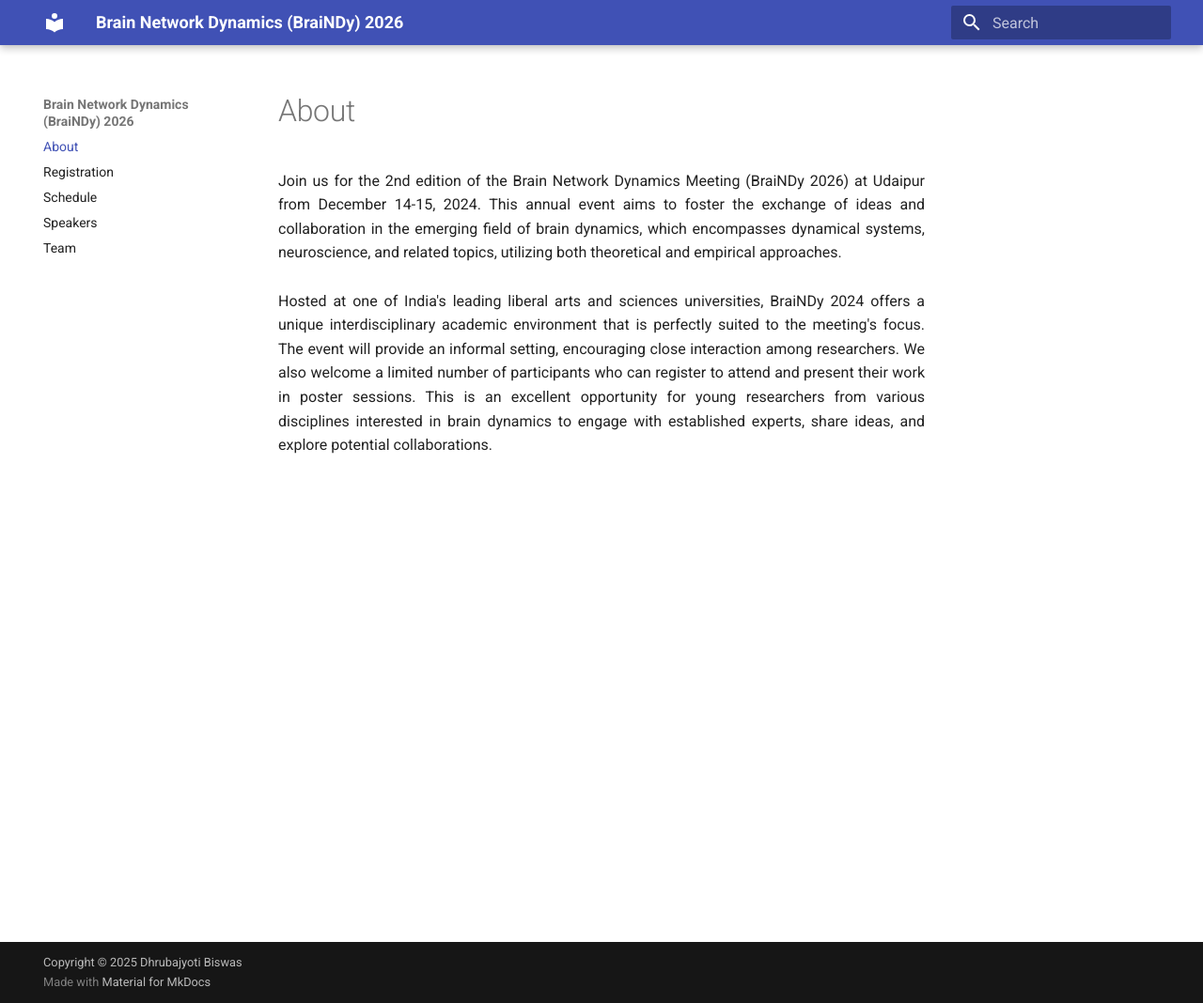
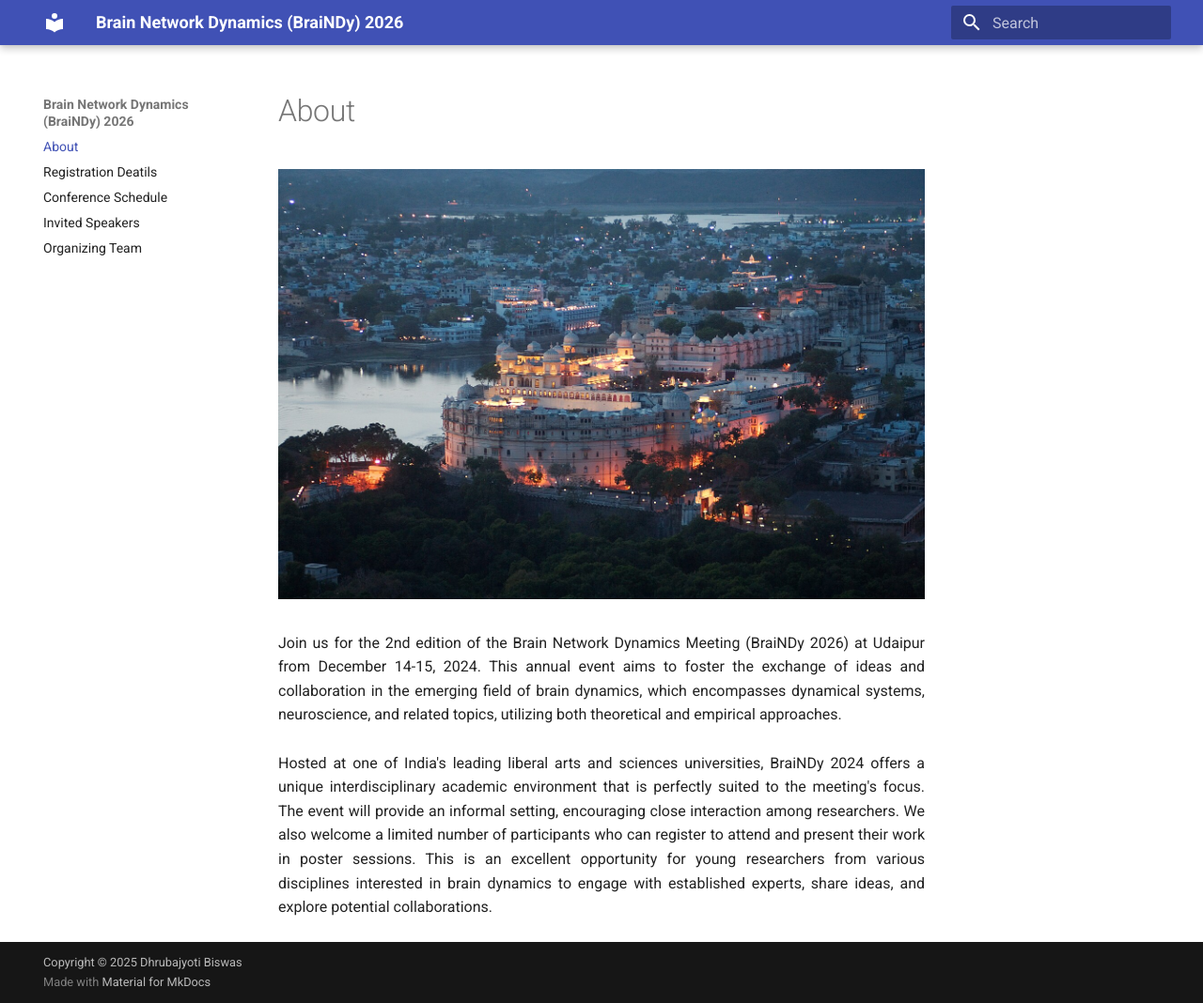
Before and after one commit to BraiNDyMeeting/v2026, an MkDocs documentation site: the page built from docs/index.md, in a window 1280 px wide and 1068 px high. Shown: the whole window at 94% size. Built offline with MkDocs 1.6.1 and Material for MkDocs 9.7.7, drawn with Linux system fonts in a browser that asks for light colours.

Commit message:
Some changes to website

```diff
--- a/docs/index.md
+++ b/docs/index.md
@@ -2,6 +2,7 @@
 
 <p align="justify">
 
+<img src="img/Udaipur.jpg" width=2500><br><br>
 Join us for the 2nd edition of the Brain Network Dynamics Meeting (BraiNDy 2026) at Udaipur from December 14-15, 2024. This annual event aims to foster the exchange of ideas and collaboration in the emerging field of brain dynamics, which encompasses dynamical systems, neuroscience, and related topics, utilizing both theoretical and empirical approaches.<br><br>
 
 
--- a/mkdocs.yml
+++ b/mkdocs.yml
@@ -7,7 +7,7 @@ theme:
 
 nav:
 - About: index.md
-- Registration: registration.md
-- Schedule: schedule.md
-- Speakers: speakers.md
-- Team: Team.md
+- Registration Deatils: registration.md
+- Conference Schedule: schedule.md
+- Invited Speakers: speakers.md
+- Organizing Team: Team.md
```
Also changed, not shown: docs/img/Udaipur.jpg (added), site/404.html, site/Team/index.html, site/img/Udaipur.jpg (added), site/index.html, site/registration/index.html, site/schedule/index.html, site/search/search_index.json, site/speakers/index.html, 1 other file.
